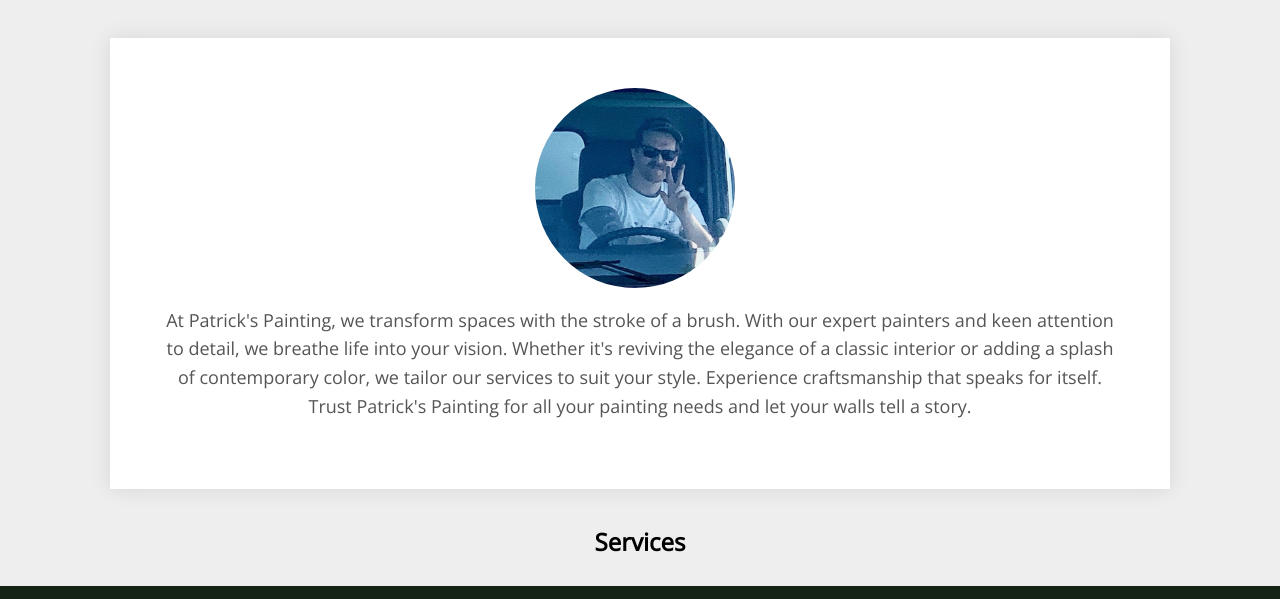
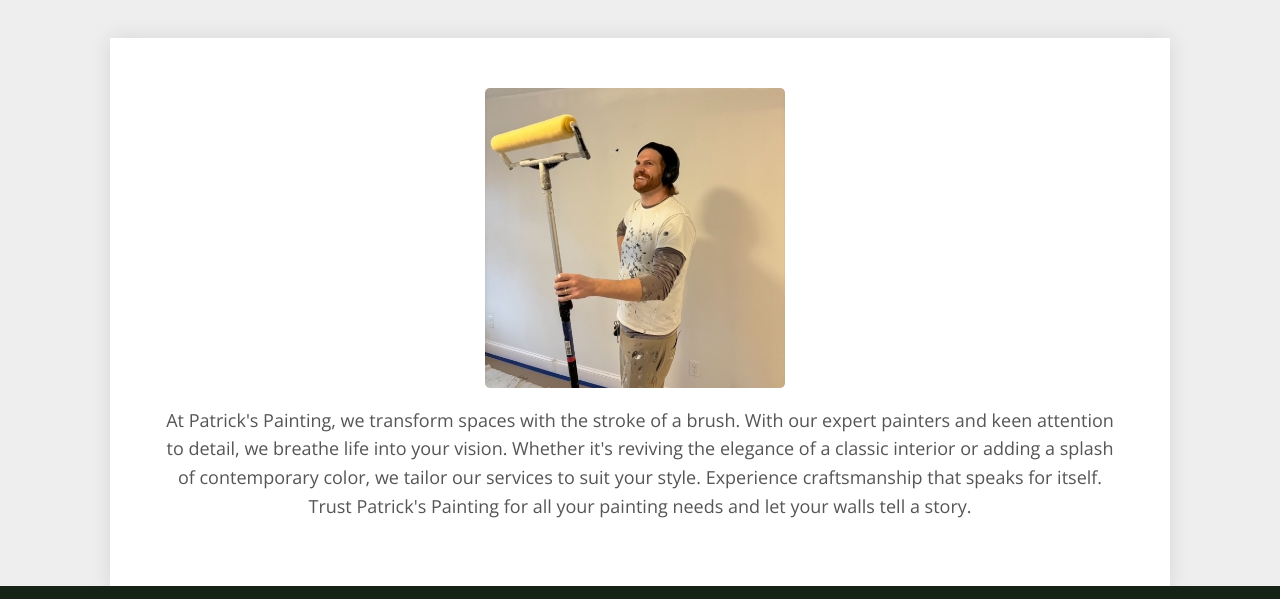
Before and after one commit to MichaelNeas/pats-painting, a plain HTML site: page index.html in a window 1280 px wide. Shown: the part 172-771 px from the top of the page. Drawn offline with nearby package versions, Linux system fonts and the light colour scheme.

Commit message:
new pic who dis

```diff
--- a/index.html
+++ b/index.html
@@ -45,7 +45,7 @@
 
     <div class="content">
         <div id="about-content">
-            <img src="assets/patdriving.jpg" alt="Patrick driving" width="200" height="200">
+            <img src="images/paint-roller.jpg" alt="Patrick driving" width="300" height="300">
             <p>At Patrick's Painting, we transform spaces with the stroke of a brush. With our expert painters and keen attention to detail, we breathe life into your vision. Whether it's reviving the elegance of a classic interior or adding a splash of contemporary color, we tailor our services to suit your style. Experience craftsmanship that speaks for itself. Trust Patrick's Painting for all your painting needs and let your walls tell a story.</p>
         </div>
 
--- a/style.css
+++ b/style.css
@@ -36,7 +36,7 @@ header h3 {
 }
 
 #about-content img {
-    border-radius: 50%;
+    border-radius: 0.3em;
     margin-right: 10px;
 }
 
```
Also changed, not shown: images/paint-roller.jpg (added), images/patdriving.jpg (renamed from assets/patdriving.jpg).
